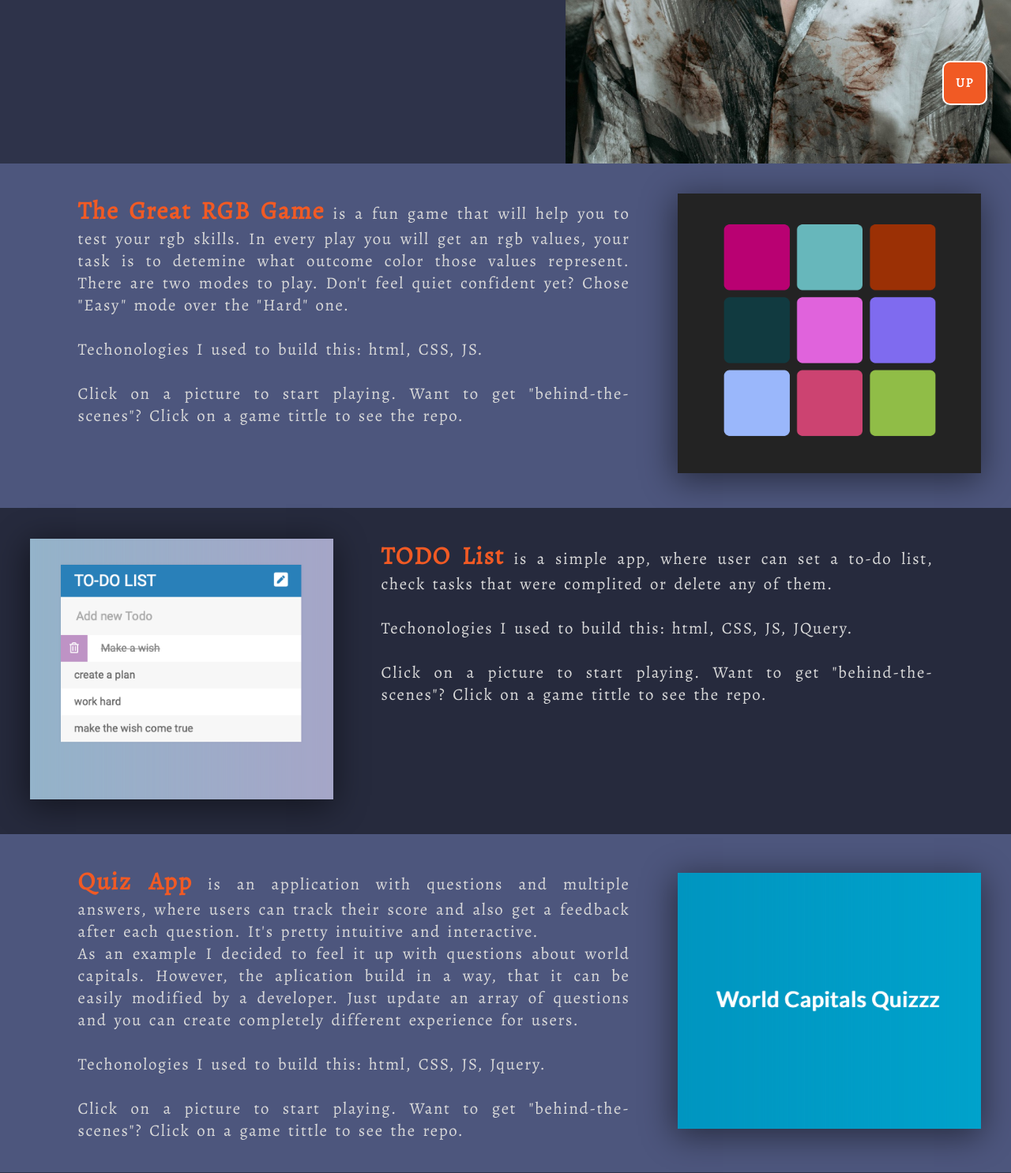
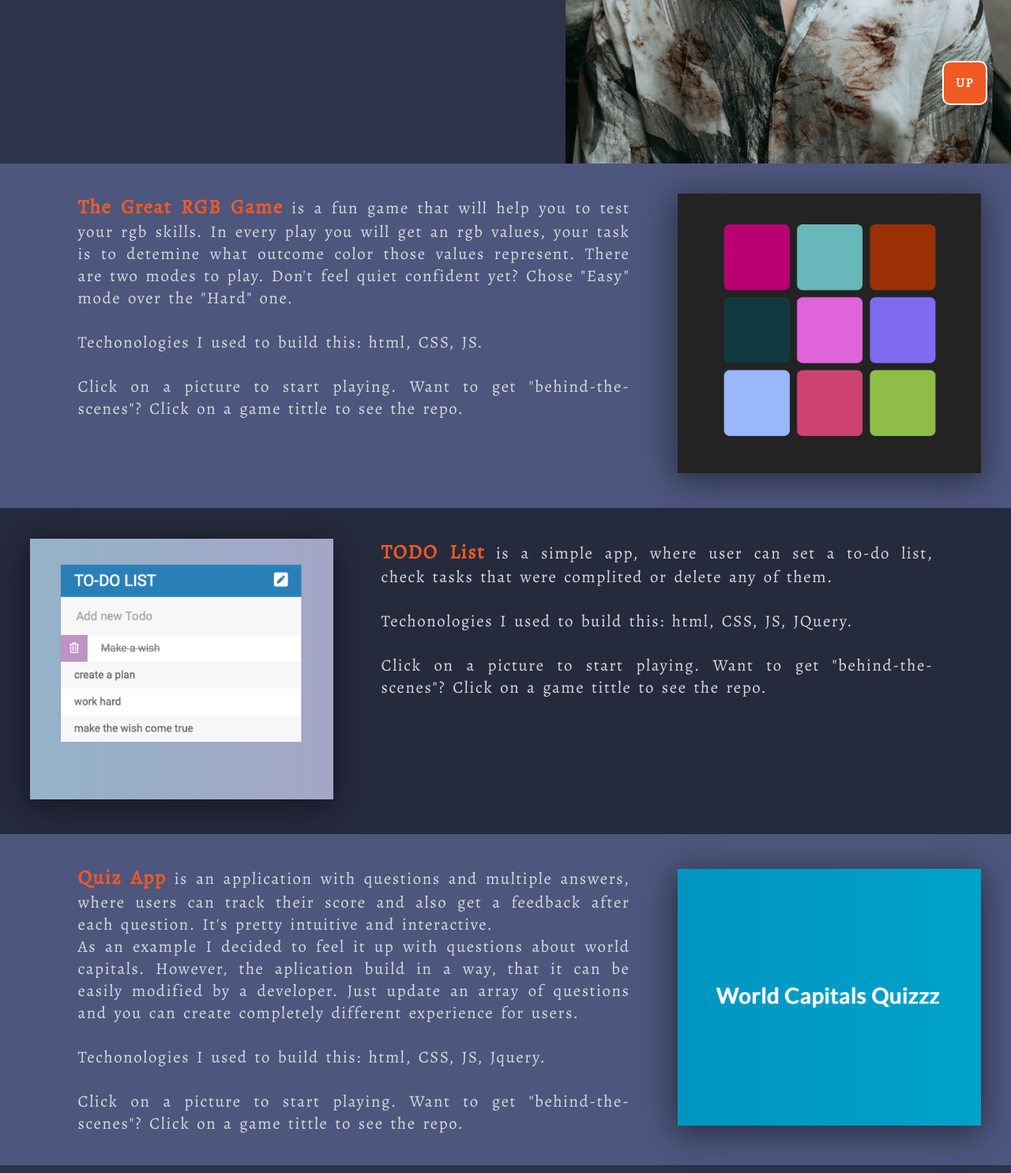
Before and after one commit to pashatay/portfolio, a PHP site: page / in a window 1280 px wide. Shown: the part 647-2132 px from the top of the page at 79% size. Run offline with PHP 8.4, Linux system fonts and the light colour scheme.

Commit message:
font size change

```diff
--- a/css/1.style.css
+++ b/css/1.style.css
@@ -73,7 +73,7 @@ a{
 p>a{
   color: rgba(241, 90, 36, 1);
   font-weight: 800;
-  font-size: 1.5em;
+  font-size: 1.2em;
 }
 
 .contact-img{
--- a/style.css
+++ b/style.css
@@ -76,7 +76,7 @@ a {
 p>a {
   color: rgba(241, 90, 36, 1);
   font-weight: 800;
-  font-size: 1.5em;
+  font-size: 1.2em;
 }
 
 .contact-img {
```
